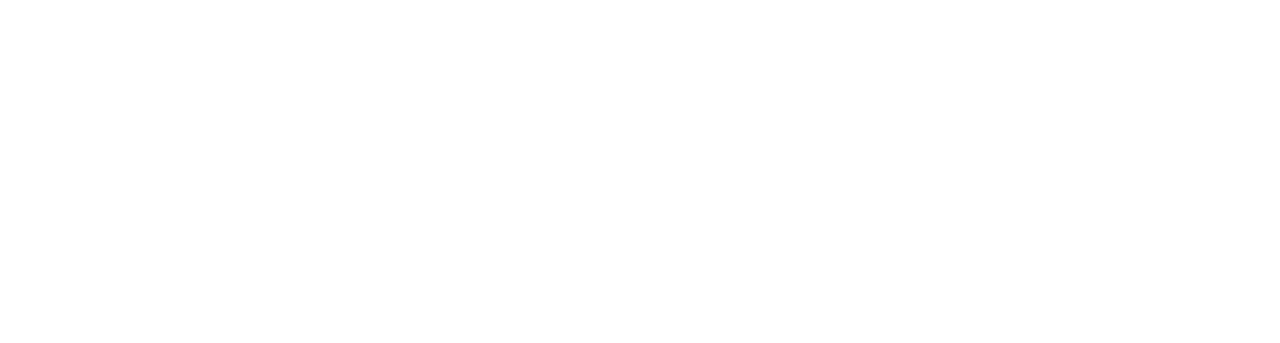
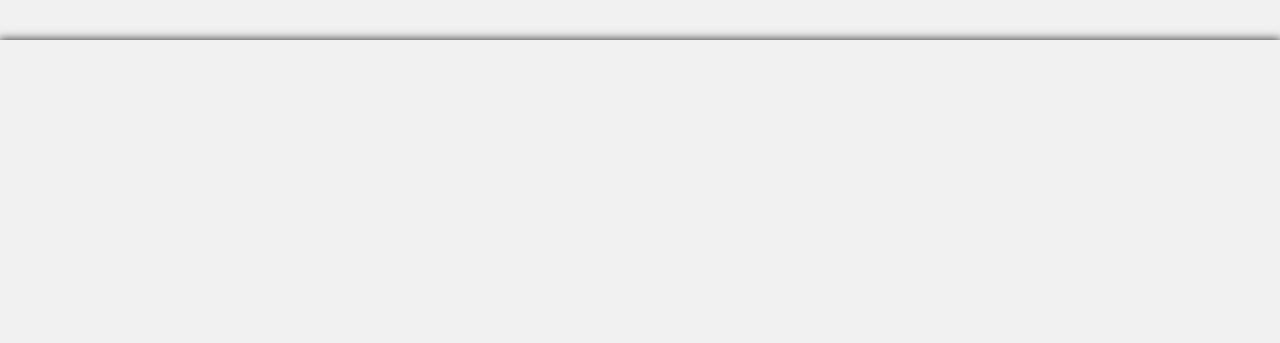
Before and after one commit to briancov19/Weather, a plain HTML site: page index.html in a window 1280 px wide. Shown: the top 343 px of the page. Drawn offline with Linux system fonts and the light colour scheme.

Commit message:
Update style.css

```diff
--- a/style.css
+++ b/style.css
@@ -122,3 +122,23 @@ body{
     font-size: 30px;
     color: white;
 }
+
+@media (min-width: 768px) {
+
+    body {
+        display: flex;
+        align-items: center;
+        justify-content: center;
+        background-color: #f1f1f1;
+    }
+
+    #conteiner {
+        width: 60%;
+        height: 90%;
+        box-shadow: 0px 0px 9px 1px rgba(0,0,0,0.75);
+    }
+
+    #location {
+        transform: translateY(-80px);
+    }
+}
```
